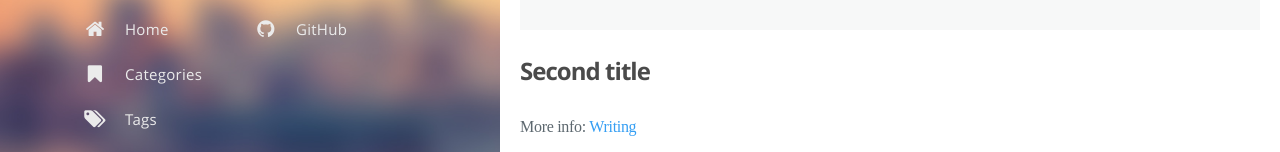
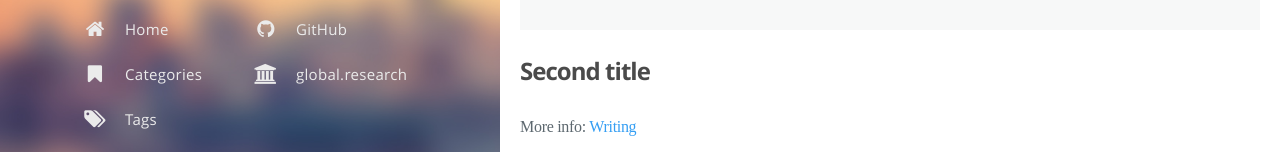
Before and after one commit to rafaelromeiro/rafaelromeiro.github.io, a plain HTML site: page index.html in a window 1280 px wide. Shown: the part 378-530 px from the top of the page. Drawn offline with Linux system fonts and the light colour scheme; a web font is replaced by a local one.

Commit message:
Site updated: 2016-10-09 08:43:08

```diff
--- a/index.html
+++ b/index.html
@@ -166,6 +166,15 @@
 
                         <i class="sidebar-button-icon fa fa-lg fa-github"></i>
                         <span class="sidebar-button-desc">GitHub</span>
+                    </a>
+            </li>
+
+                <li class="sidebar-button">
+
+                        <a  class="sidebar-button-link " href="https://github.com/rafaelromeiro" target="_blank">
+
+                        <i class="sidebar-button-icon fa fa-lg fa-university"></i>
+                        <span class="sidebar-button-desc">global.research</span>
                     </a>
             </li>
 
```
Also changed, not shown: 2016/10/09/First-post/index.html (+9 -0 lines), 2016/10/09/hello-world/index.html (+9 -0 lines), archives/2016/10/index.html (+9 -0 lines), archives/2016/index.html (+9 -0 lines), archives/index.html (+9 -0 lines).
